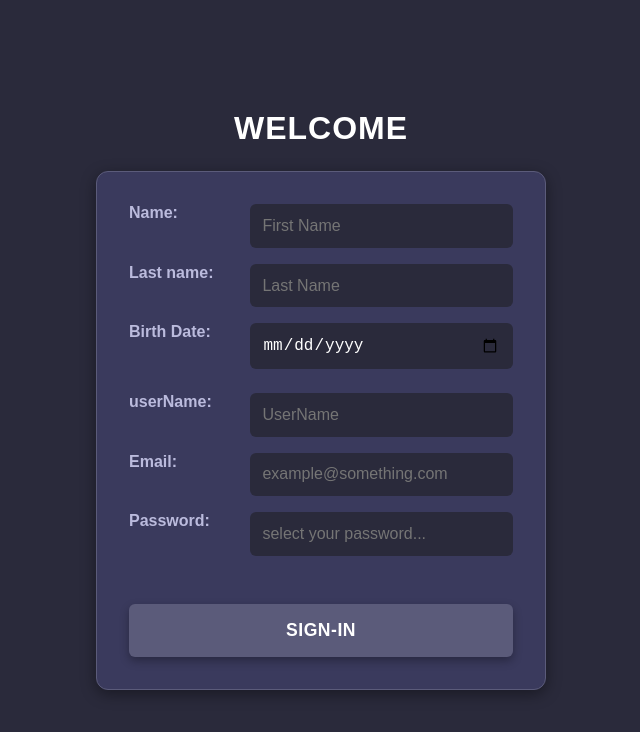
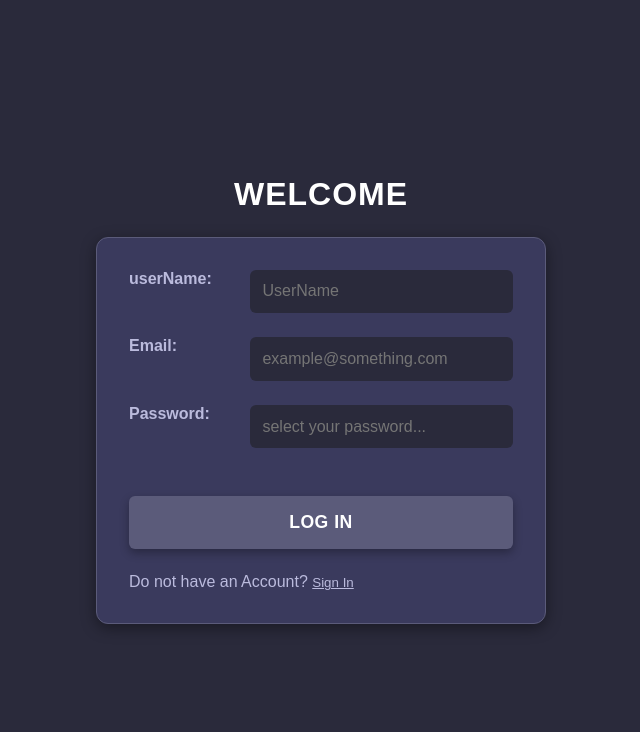
Before and after one commit to Marco-Kara-G/DevTaskBoard---Task-Manager-per-Dev, a React (Vite) app in the folder Task_Project/: page / in a window 1280 px wide. Shown: the top 732 px of the page, without its empty margins (319-959 px from the left). Built offline with nearby package versions, Linux system fonts and the light colour scheme.

Commit message:
add log-in form & fix style

```diff
--- a/Task_Project/src/components/LoginPage.css
+++ b/Task_Project/src/components/LoginPage.css
@@ -29,8 +29,24 @@ h2 {
   text-align: center;
 }
 
+.form-container {
+  position: relative;
+  width: 100%;
+  max-width: 450px;
+  height: auto;
+  transition: opacity 0.4s ease-in-out, transform 0.4s ease-in-out;
+}
+
+.hidden {
+  opacity: 0;
+  transform: translateY(10px);
+  pointer-events: none;
+  position: absolute;
+}
+
 /* Stile del form */
-.sign-in-form {
+.sign-in-form,
+.log-in-form {
   background-color: #3a3a5d;
   border: 1px solid #5b5b7a;
   padding: 2rem;
@@ -104,6 +120,21 @@ button[type="submit"]:hover {
   background-color: #6a6ab7;
 }
 
+.change-log-sign-page {
+  color: #bbbbdd;
+}
+
+.change-log-sign-page > p > button {
+  background: transparent;
+  border: none;
+  color: #bbbbdd;
+  text-decoration: underline;
+  cursor: pointer;
+}
+.change-log-sign-page > p > button:hover {
+  color: #ffffff;
+}
+
 /* 📌 RESPONSIVE DESIGN */
 @media (min-width: 600px) {
   .input-row {
--- a/Task_Project/src/components/LoginPage.jsx
+++ b/Task_Project/src/components/LoginPage.jsx
@@ -3,6 +3,8 @@ import "./LoginPage.css";
 
 export function LoginPage() {
   const [userInfo, setUserInfo] = useState(null);
+  const [signIn, setSignIn] = useState(false);
+  const [logIn, setLogIn] = useState(true);
 
   const handleInfoChange = (e) => {
     const { name, value } = e.target;
@@ -10,7 +12,6 @@ export function LoginPage() {
   };
 
   const addUser = async (e) => {
-    e.preventDefault();
     console.log(userInfo);
 
     try {
@@ -32,7 +33,13 @@ export function LoginPage() {
   return (
     <div className="main-container">
       <h2>Welcome</h2>
-      <form className="sign-in-form" onSubmit={addUser}>
+
+      <div className="form-container">
+        {signIn && (
+          <form
+            className={`sign-in-form ${signIn ? "" : "hidden"}`}
+            onSubmit={addUser}
+          >
             <div className="sign-in-form-personal-info">
               <div className="input-row">
                 <label htmlFor="user-name">Name: </label>
@@ -67,7 +74,6 @@ export function LoginPage() {
                 />
               </div>
             </div>
-
             <div className="sign-in-form-loginInfo">
               <div className="input-row">
                 <label htmlFor="login-name">userName: </label>
@@ -103,9 +109,74 @@ export function LoginPage() {
                 />
               </div>
             </div>
-
-        <button type="submit">Sign-In</button>
+            <button type="submit">Sign-In</button>{" "}
+            <div className="change-log-sign-page">
+              {" "}
+              <p>
+                Already got an Account?{" "}
+                <button
+                  className="fake-link"
+                  onClick={() => {
+                    setLogIn(true);
+                    setSignIn(false);
+                  }}
+                >
+                  Log In
+                </button>
+              </p>
+            </div>
           </form>
+        )}
+        {logIn && (
+          <form className={`log-in-form ${logIn ? "" : "hidden"}`}>
+            <div className="input-row">
+              <label htmlFor="login-name">userName: </label>
+              <input
+                type="text"
+                name="username"
+                id="login-name"
+                placeholder="UserName"
+                required
+              />
+            </div>
+            <div className="input-row">
+              <label htmlFor="user-email">Email: </label>
+              <input
+                type="email"
+                name="email"
+                id="user-email"
+                placeholder="example@something.com"
+                required
+              />
+            </div>
+            <div className="input-row">
+              <label htmlFor="user-password">Password:</label>
+              <input
+                type="password"
+                name="password"
+                id="user-password"
+                placeholder="select your password..."
+                required
+              />
+            </div>
+            <button type="submit">Log In</button>
+            <div className="change-log-sign-page">
+              <p>
+                Do not have an Account?{" "}
+                <button
+                  className="fake-link"
+                  onClick={() => {
+                    setLogIn(false);
+                    setSignIn(true);
+                  }}
+                >
+                  Sign In
+                </button>
+              </p>
+            </div>
+          </form>
+        )}
+      </div>
     </div>
   );
 }
```
Lines whose indentation alone changed are shown as unchanged.
